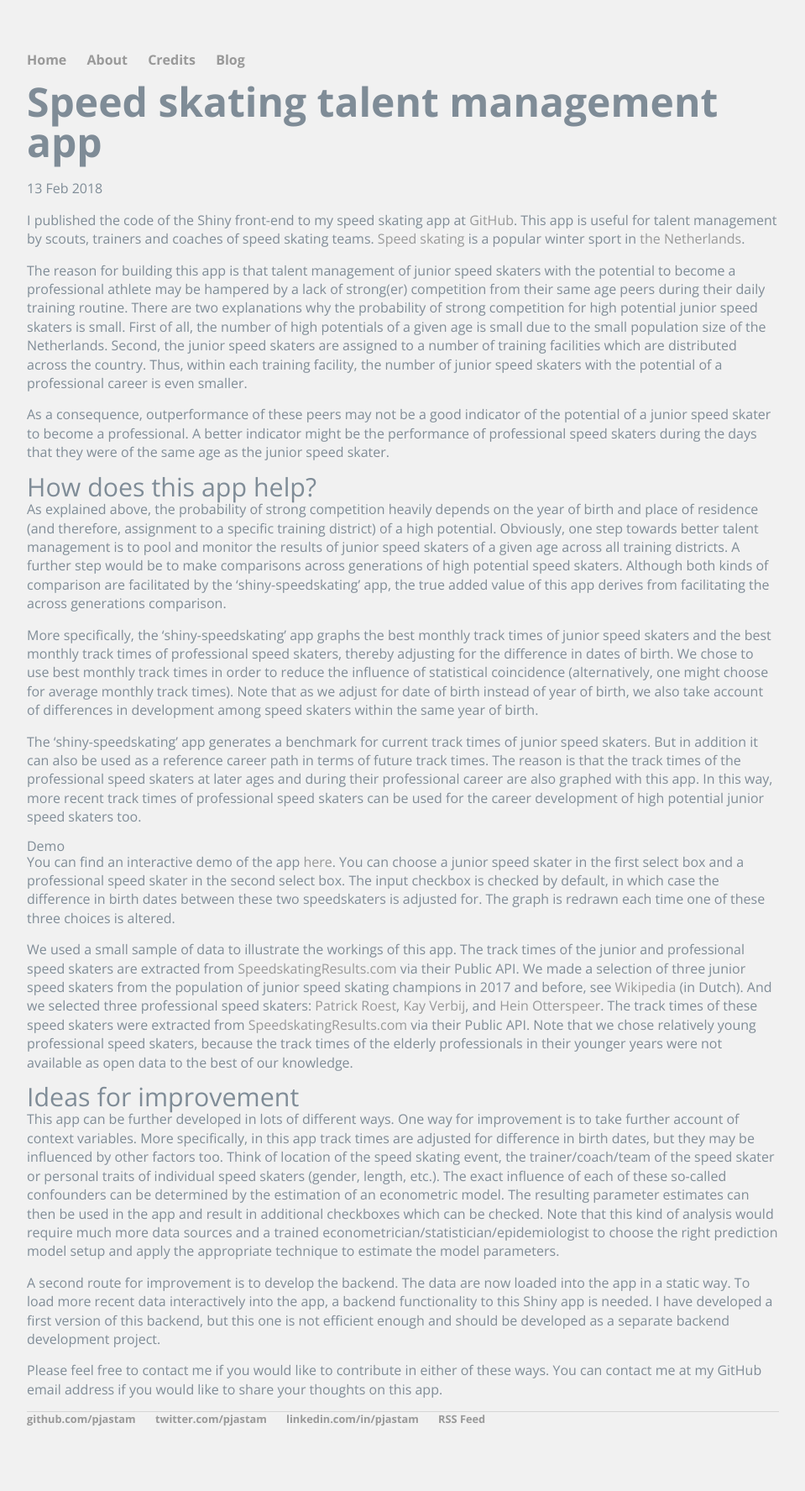
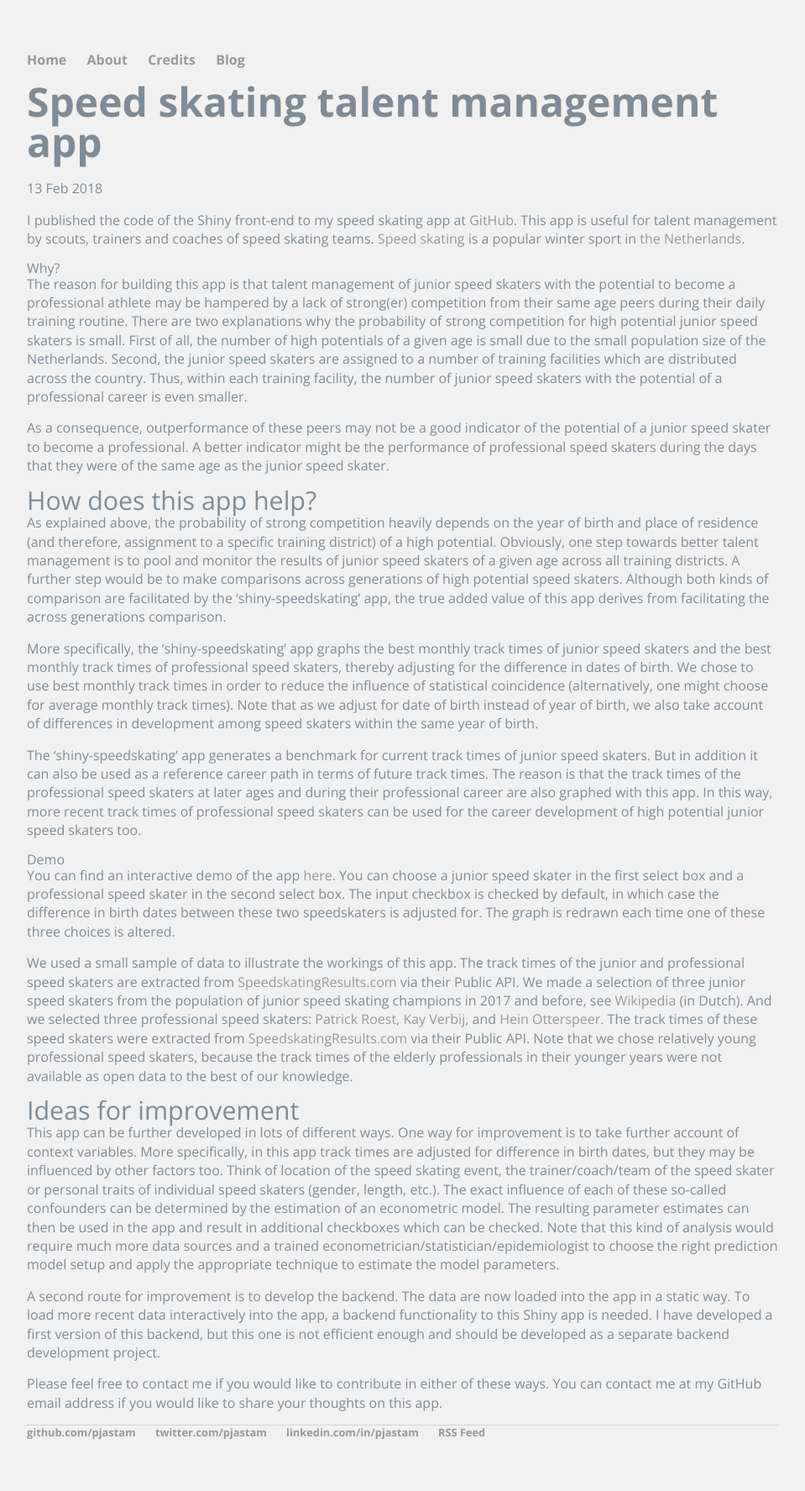
Before and after one commit to pjastam/pjastam.github.io, a Jekyll site: the page built from _posts/2018-02-13-speed-skating-talent-management-app.md, in a window 1280 px wide. Shown: the whole page at 84% size, without its empty margins (160-1119 px from the left). Built offline with Jekyll 4.4.1, drawn with Linux system fonts in a browser that asks for light colours; some web fonts are replaced.

Commit message:
Update syntax

```diff
--- a/_posts/2018-02-13-speed-skating-talent-management-app.md
+++ b/_posts/2018-02-13-speed-skating-talent-management-app.md
@@ -5,6 +5,8 @@ date: 2018-02-13
 ---
 
 I published the code of the Shiny front-end to my speed skating app at [GitHub](https://github.com/pjastam/shiny-speedskating). This app is useful for talent management by scouts, trainers and coaches of speed skating teams. [Speed skating](https://en.wikipedia.org/wiki/Speed_skating) is a popular winter sport in [the Netherlands](https://en.wikipedia.org/wiki/Netherlands).
+
+##### Why?
 
 The reason for building this app is that talent management of junior speed skaters with the potential to become a professional athlete may be hampered by a lack of strong(er) competition from their same age peers during their daily training routine. There are two explanations why the probability of strong competition for high potential junior speed skaters is small. First of all, the number of high potentials of a given age is small due to the small population size of the Netherlands. Second, the junior speed skaters are assigned to a number of training facilities which are distributed across the country. Thus, within each training facility, the number of junior speed skaters with the potential of a professional career is even smaller.
 
@@ -17,7 +19,7 @@ More specifically, the 'shiny-speedskating' app graphs the best monthly track ti
 
 The 'shiny-speedskating' app generates a benchmark for current track times of junior speed skaters. But in addition it can also be used as a reference career path in terms of future track times. The reason is that the track times of the professional speed skaters at later ages and during their professional career are also graphed with this app. In this way, more recent track times of professional speed skaters can be used for the career development of high potential junior speed skaters too.
 
-##### **Demo**
+##### Demo
 
 You can find an interactive demo of the app [here](https://pjastam.shinyapps.io/speedskating/). You can choose a junior speed skater in the first select box and a professional speed skater in the second select box. The input checkbox is checked by default, in which case the difference in birth dates between these two speedskaters is adjusted for. The graph is redrawn each time one of these three choices is altered.
 
```
